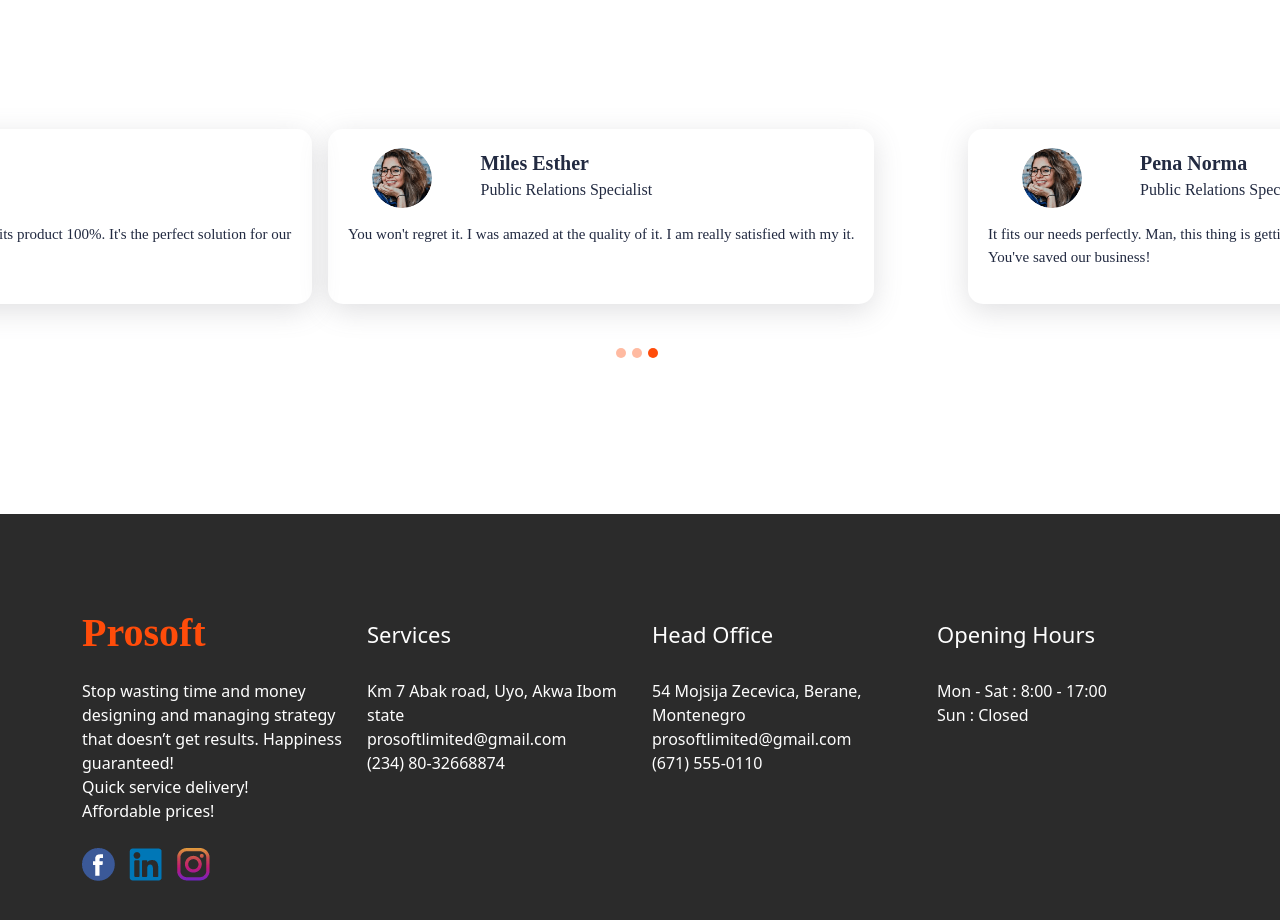
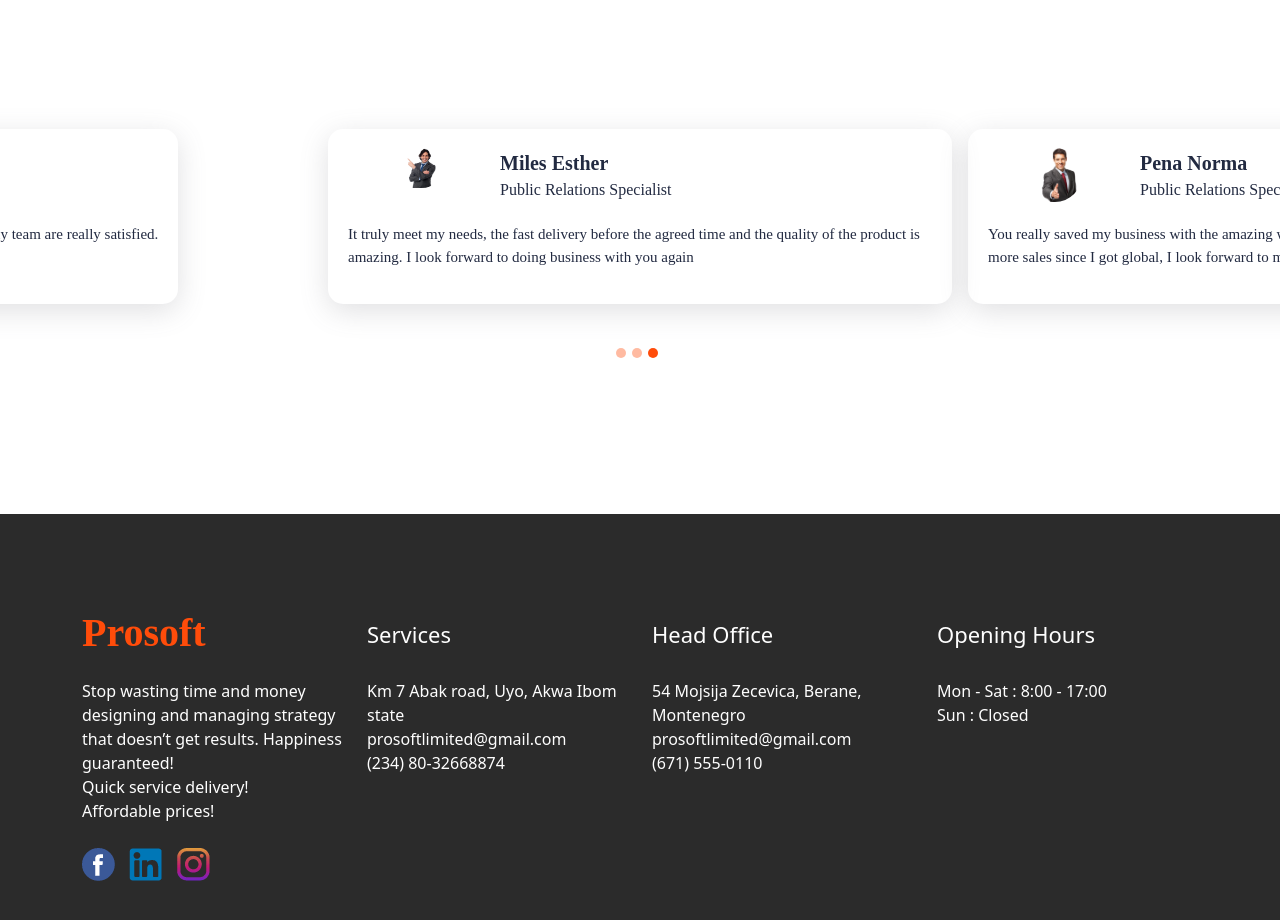
Before and after one commit to Anny85-code/prosoft, a React (Create React App) app: page / in a window 1280 px wide. Shown: the part 5740-6660 px from the top of the page. Built offline with nearby package versions, Linux system fonts and the light colour scheme.

Commit message:
:busts_in_silhouette: Testimonials
Add testimonials

```diff
--- a/src/components/Testimonial/Testimonial.js
+++ b/src/components/Testimonial/Testimonial.js
@@ -31,7 +31,7 @@ function Testimonial() {
                 Our Testimonial
             </p>
             <p data-aos="slide-left" className={styles.subHead}>
-                Our trusted client review
+                Our trusted clients review
             </p>
 
             <Carousel
--- a/src/components/Testimonial/fakeData.js
+++ b/src/components/Testimonial/fakeData.js
@@ -1,6 +1,6 @@
 import image1 from '../../assets/home/testimonial1.png';
-import image2 from '../../assets/home/testimonial2.png';
-import image3 from '../../assets/home/testimonial2.png';
+import image2 from '../../assets/home/test.png';
+import image3 from '../../assets/home/test1.png';
 
 export const fakeData = [
     {
@@ -15,7 +15,7 @@ export const fakeData = [
         img: image2,
         name: 'Miles Esther',
         profession: 'Public Relations Specialist',
-        message: "You won't regret it. I was amazed at the quality of it. I am really satisfied with my it."
+        message: "You won't regret it. I was amazed at the quality of your products. I am really satisfied with my it."
     },
     {
         id: 3,
@@ -29,20 +29,20 @@ export const fakeData = [
         img: image1,
         name: 'Howard Arlene',
         profession: 'Finance Manager',
-        message: "Your company is truly upstanding and is behind its product 100%. It's the perfect solution for our business. It has really helped our business."
+        message: "The quality of your product is second to none, my team are really satisfied."
     },
     {
         id: 5,
         img: image2,
         name: 'Miles Esther',
         profession: 'Public Relations Specialist',
-        message: "You won't regret it. I was amazed at the quality of it. I am really satisfied with my it."
+        message: "It truly meet my needs, the fast delivery before the agreed time and the quality of the product is amazing. I look forward to doing business with you again"
     },
     {
         id: 6,
         img: image3,
         name: 'Pena Norma',
         profession: 'Public Relations Specialist',
-        message: "It fits our needs perfectly. Man, this thing is getting better and better as I learn more about it. You've saved our business!"
+        message: "You really saved my business with the amazing website you created, my bussiness have garnered more sales since I got global, I look forward to more years of doing business together"
     },
 ]
```
Also changed, not shown: src/assets/home/test.png (added), src/assets/home/test1.png (added).
